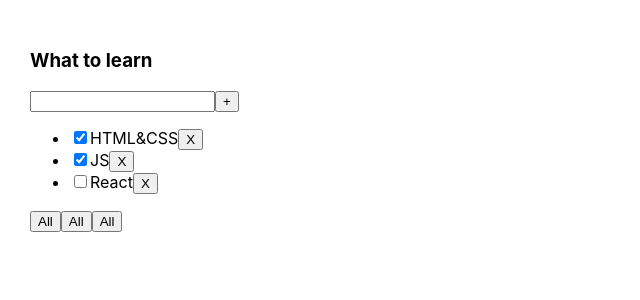
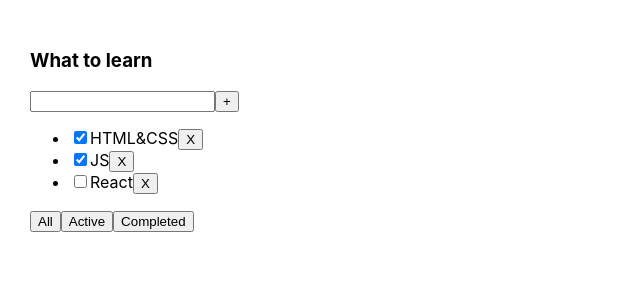
Before and after one commit to Serjge/todolist, a React (Create React App) app: page / in a window 1280 px wide. Shown: the top 300 px of the page, without its empty margins (0-640 px from the left). Built offline with nearby package versions, Linux system fonts and the light colour scheme.

Commit message:
Add uuid & creat input add task

```diff
--- a/package.json
+++ b/package.json
@@ -10,6 +10,7 @@
     "@types/node": "^12.0.0",
     "@types/react": "^16.9.0",
     "@types/react-dom": "^16.9.0",
+    "@types/uuid": "^8.3.1",
     "react": "^16.13.1",
     "react-dom": "^16.13.1",
     "react-scripts": "^4.0.3",
--- a/src/App.tsx
+++ b/src/App.tsx
@@ -1,17 +1,18 @@
 import React, {useState} from 'react';
 import './App.css';
 import {TaskType, Todolist} from "./components/Todolist";
+import {v1} from "uuid";
 
 export type FilterValueType = "all" | "active" | "completed"
 
 export function App() {
 
-    const title = "What to learn"
+    const titleTask = "What to learn"
 
     let tasks1 = [
-        {id: 1, title: 'HTML&CSS', isDone: true},
-        {id: 2, title: 'JS', isDone: true},
-        {id: 3, title: 'React', isDone: false}
+        {id: v1(), title: 'HTML&CSS', isDone: true},
+        {id: v1(), title: 'JS', isDone: true},
+        {id: v1(), title: 'React', isDone: false}
     ]
 
     const [tasks, setTasks] = useState<Array<TaskType>>(tasks1)
@@ -21,7 +22,13 @@
         setFilter(filter)
     }
 
-    let removeTask = (taskID: number) => {
+    function addTask(title:string) {
+        let task = {id: v1(), title: title, isDone: false}
+        let newTasks = [task, ...tasks]
+        setTasks(newTasks)
+    }
+
+    let removeTask = (taskID: string) => {
         setTasks(tasks.filter(t => t.id !== taskID))
     }
 
@@ -37,10 +44,11 @@
     return (
         <div className="App">
             <Todolist
-                title={title}
+                title={titleTask}
                 tasks={taskForRender}
                 removeTask={removeTask}
-                changeFilter={changeFilter}/>
+                changeFilter={changeFilter}
+            addTask={addTask}/>
         </div>
     );
 }
--- a/src/components/Todolist.tsx
+++ b/src/components/Todolist.tsx
@@ -1,43 +1,68 @@
-import React from "react";
+import React, {ChangeEvent, KeyboardEvent, useState} from "react";
 import {FilterValueType} from "../App";
 
 export type TaskType = {
-    id: number,
+    id: string,
     title: string,
     isDone: boolean
 }
 type PropsType = {
     title: string
     tasks: Array<TaskType>,
-    removeTask: (taskID: number) => void,
+    removeTask: (taskID: string) => void,
     changeFilter: (Filter: FilterValueType) => void
+    addTask: (title: string) => void
 }
 
 export function Todolist(props: PropsType) {
 
-    const tasksJSX = props.tasks.map(t => <li key={t.id}><input type="checkbox" checked={t.isDone}/>
-        <span>{t.title}</span>
-        <button onClick={() => props.removeTask(t.id)}>X</button>
-    </li>)
+    let [title, setTitle] = useState('')
+
+
+    const tasksJSX = props.tasks.map(t => {
+
+        const onClickHandler = () => props.removeTask(t.id)
+
+        return <li key={t.id}><input type="checkbox" checked={t.isDone}/>
+            <span>{t.title}</span>
+            <button onClick={onClickHandler}>X</button>
+        </li>
+    })
 
     const onClickAll = () => props.changeFilter("all")
     const onClickActive = () => props.changeFilter("active")
     const onClickCompleted = () => props.changeFilter("completed")
 
+    const onChangeHandler = (e: ChangeEvent<HTMLInputElement>) => {
+        setTitle(e.currentTarget.value)
+    }
+    const onKeyPressHandler = (e: KeyboardEvent<HTMLInputElement>) => {
+        if (e.key === 'Enter') {
+            props.addTask(title)
+            setTitle('')
+        }
+    }
+
+    const addTask = () => {
+        props.addTask(title)
+        setTitle('')
+    }
     return (
         <div>
             <h3>{props.title}</h3>
             <div>
-                <input/>
-                <button>+</button>
+                <input value={title}
+                       onChange={onChangeHandler}
+                       onKeyPress={onKeyPressHandler}/>
+                <button onClick={addTask}>+</button>
             </div>
             <ul>
                 {tasksJSX}
             </ul>
             <div>
                 <button onClick={onClickAll}>All</button>
-                <button onClick={onClickActive}>All</button>
-                <button onClick={onClickCompleted}>All</button>
+                <button onClick={onClickActive}>Active</button>
+                <button onClick={onClickCompleted}>Completed</button>
             </div>
         </div>
     )
```
Also changed, not shown: 1 other file (tests, documents, lock files or other folders).
